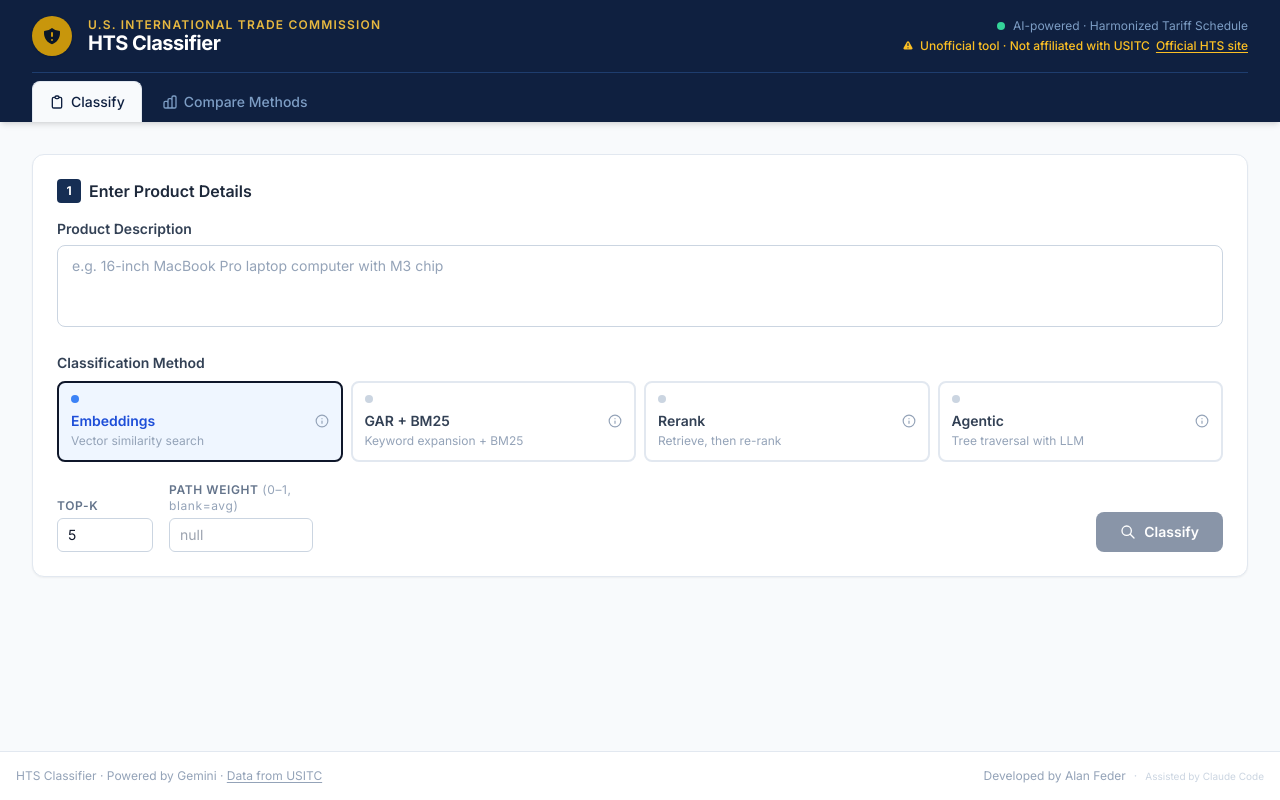
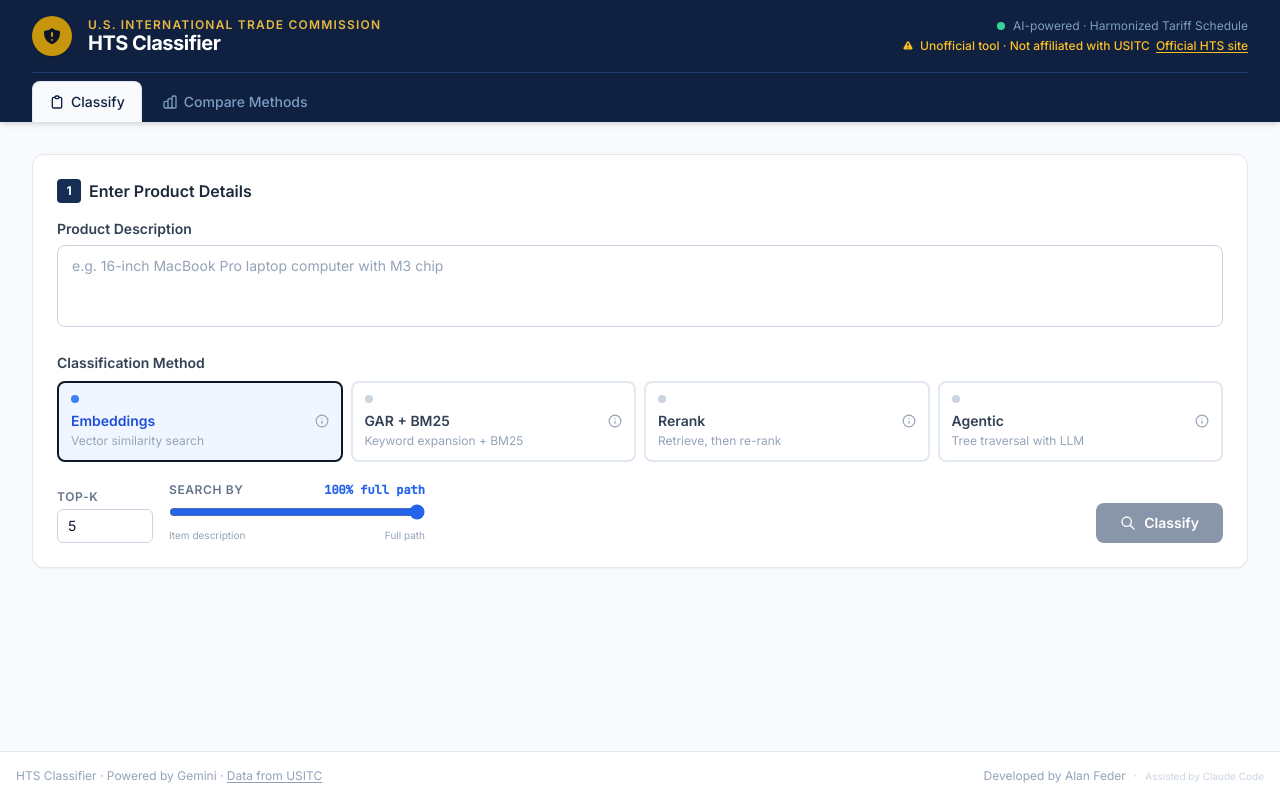
Before and after one commit to AlanFeder/hts1, a React (Vite) app in the folder frontend/: page / in a window 1280 px wide. Built offline with nearby package versions, Linux system fonts and the light colour scheme.

Commit message:
switch to fullpath &. slider

```diff
--- a/frontend/src/components/ClassifyForm.tsx
+++ b/frontend/src/components/ClassifyForm.tsx
@@ -32,7 +32,7 @@
   const [description, setDescription] = useState(defaultDescription);
   const [method, setMethod] = useState<Method>("embeddings");
   const [topK, setTopK] = useState(5);
-  const [pathWeight, setPathWeight] = useState<string>("");
+  const [pathWeight, setPathWeight] = useState<string>("1");
   const [candidatePool, setCandidatePool] = useState<string>("");
   const [beamWidth, setBeamWidth] = useState<string>("");
 
@@ -43,7 +43,7 @@
       description: description.trim(),
       method,
       top_k: topK,
-      path_weight: method === "embeddings" && pathWeight !== "" ? parseFloat(pathWeight) : null,
+      path_weight: method === "embeddings" ? parseFloat(pathWeight) : null,
       candidate_pool: method === "rerank" && candidatePool !== "" ? parseInt(candidatePool) : null,
       beam_width: method === "agentic" && beamWidth !== "" ? parseInt(beamWidth) : null,
     });
@@ -142,23 +142,32 @@
         </div>
 
         {method === "embeddings" && (
-          <div className="w-36">
-            <label className="block text-xs font-semibold text-slate-500 mb-1 uppercase tracking-wider">
-              Path Weight{" "}
-              <span className="text-slate-400 normal-case font-normal">
-                (0–1, blank=avg)
+          <div className="w-64">
+            <div className="flex justify-between items-baseline mb-1">
+              <label className="text-xs font-semibold text-slate-500 uppercase tracking-wider">
+                Search by
+              </label>
+              <span className="text-xs font-mono text-blue-600 font-semibold">
+                {pathWeight === "0"
+                  ? "100% item description"
+                  : pathWeight === "1"
+                  ? "100% full path"
+                  : `${Math.round((1 - parseFloat(pathWeight)) * 100)}% description · ${Math.round(parseFloat(pathWeight) * 100)}% path`}
               </span>
-            </label>
+            </div>
             <input
-              type="number"
+              type="range"
               min={0}
               max={1}
               step={0.1}
               value={pathWeight}
               onChange={(e) => setPathWeight(e.target.value)}
-              placeholder="null"
-              className="w-full rounded-md border border-slate-300 px-2.5 py-1.5 text-sm focus:outline-none focus:ring-2 focus:ring-blue-500"
+              className="w-full accent-blue-600"
             />
+            <div className="flex justify-between text-[10px] text-slate-400 mt-0.5">
+              <span>Item description</span>
+              <span>Full path</span>
+            </div>
           </div>
         )}
 
--- a/frontend/src/components/ResultsTable.tsx
+++ b/frontend/src/components/ResultsTable.tsx
@@ -91,6 +91,11 @@
         <span className="text-slate-800 font-medium leading-snug">
           {result.description}
         </span>
+        {compact && result.path && result.path.length > 0 && (
+          <div className="mt-1">
+            <Breadcrumb path={result.path} />
+          </div>
+        )}
       </td>
       {!compact && (
         <td className="py-3 pr-4 hidden lg:table-cell">
@@ -126,7 +131,7 @@
 }
 
 function Breadcrumb({ path }: { path: string[] }) {
-  const show = path.slice(-3);
+  const show = path;
   return (
     <div className="flex flex-wrap items-center gap-1">
       {show.map((p, i) => (
```
